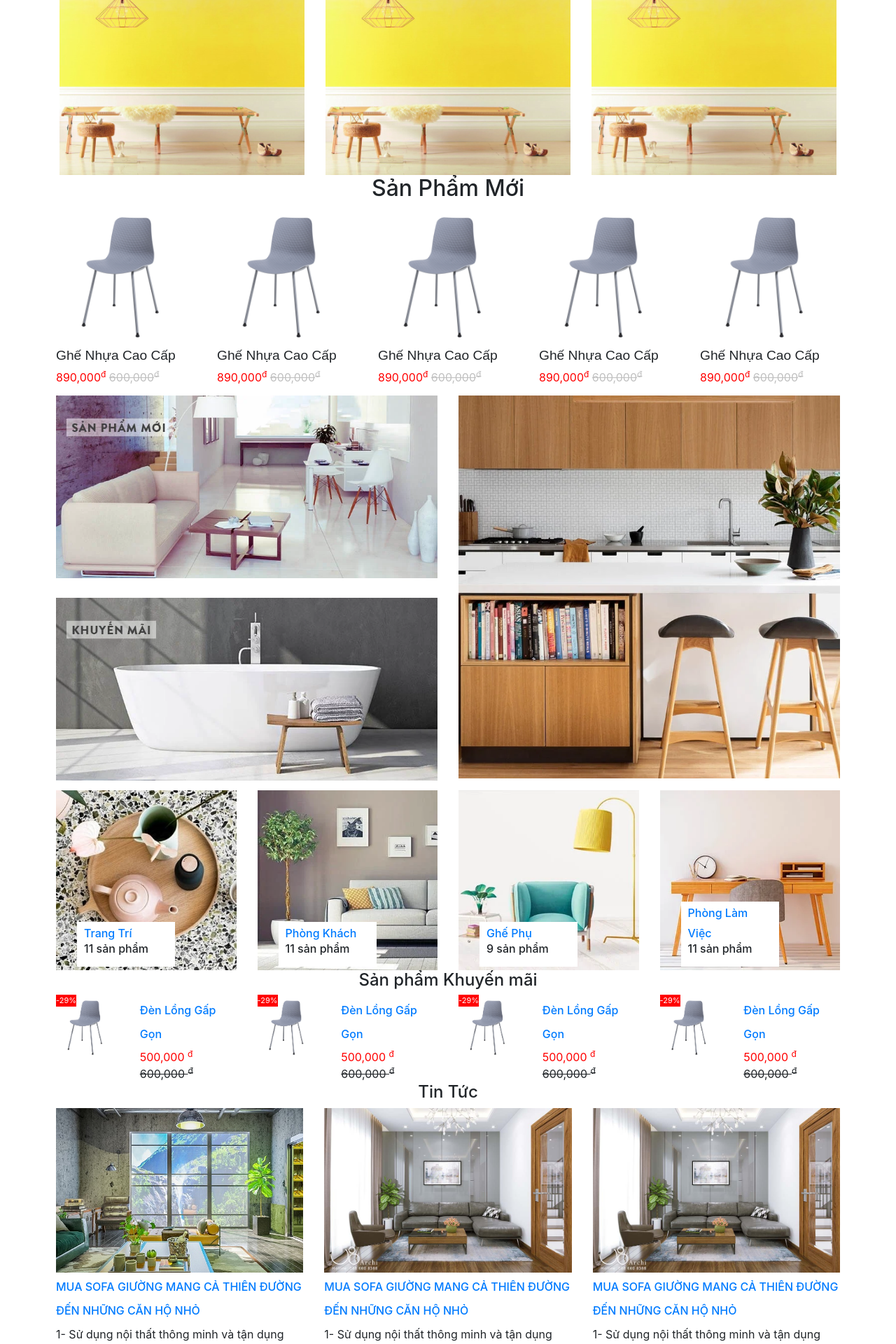
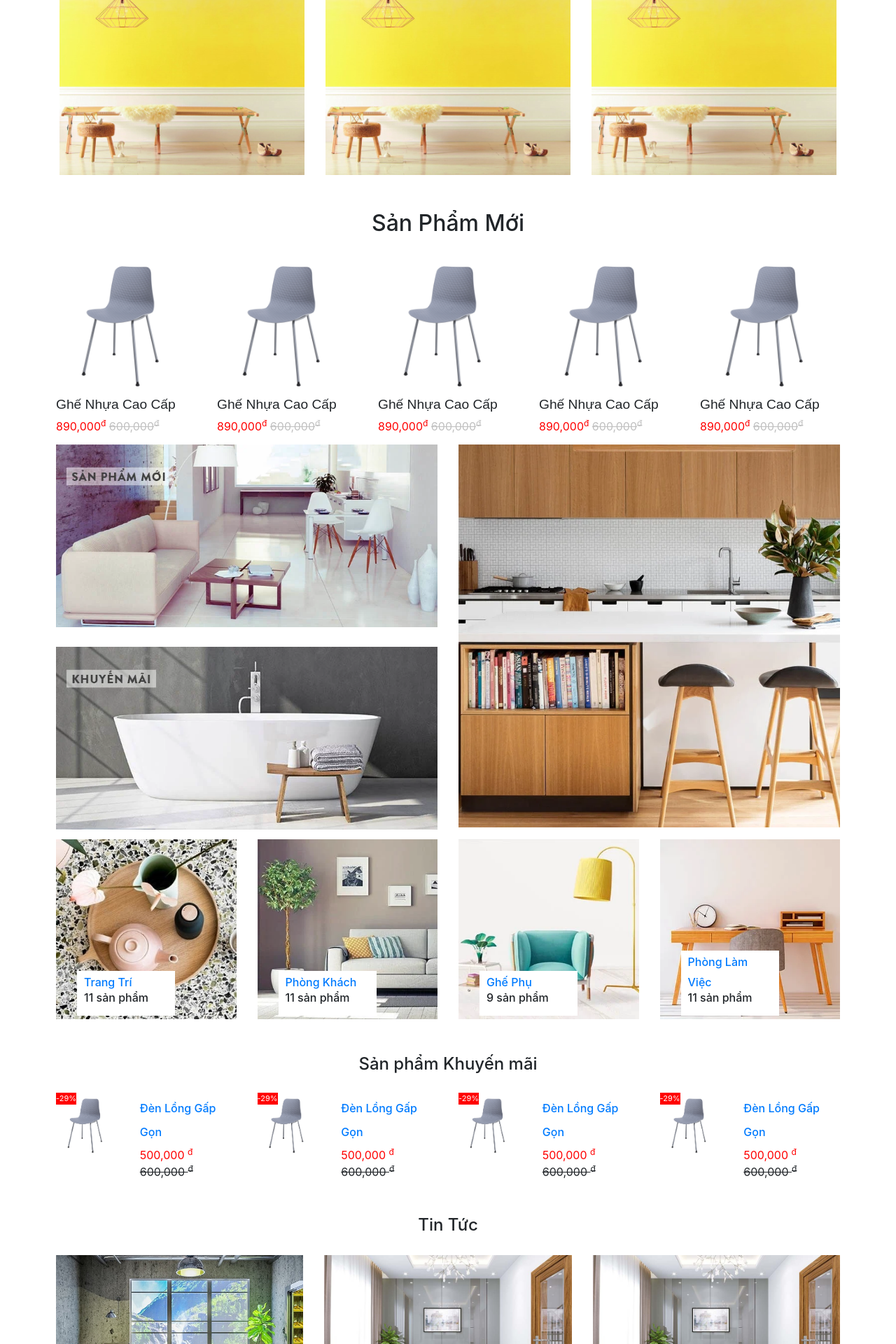
Before and after one commit to dattmpc02133/duandemo, a PHP site: page / in a window 1280 px wide. Shown: the part 814-2734 px from the top of the page at 70% size. Run offline with PHP 8.4, Linux system fonts and the light colour scheme.

Commit message:
duynhpc02604
them padding san pham khuyen mai

```diff
--- a/content/css/style.css
+++ b/content/css/style.css
@@ -125,6 +125,9 @@
     width: 29px;
     top: -35px;
 }
+.promotional_productss{
+    padding: 50px 0px 20px 0px;
+}
 /* end */
 /* tin tức news */
 .news_tintuc {
--- a/index.html
+++ b/index.html
@@ -143,7 +143,7 @@
         </div>
         <!-- main -->
         <main class="main" style="padding-top: 10px;">
-            <h2 style="text-align: center;">Sản Phẩm Mới</h2>
+            <h2 style="text-align: center; padding: 50px 0px 20px 0px;">Sản Phẩm Mới</h2>
             <section class="container-fluid" style="padding:0 80px;">
                 <div class="grid row">
                     <div class="col" style="-ms-flex: 0 0 20%;
```
